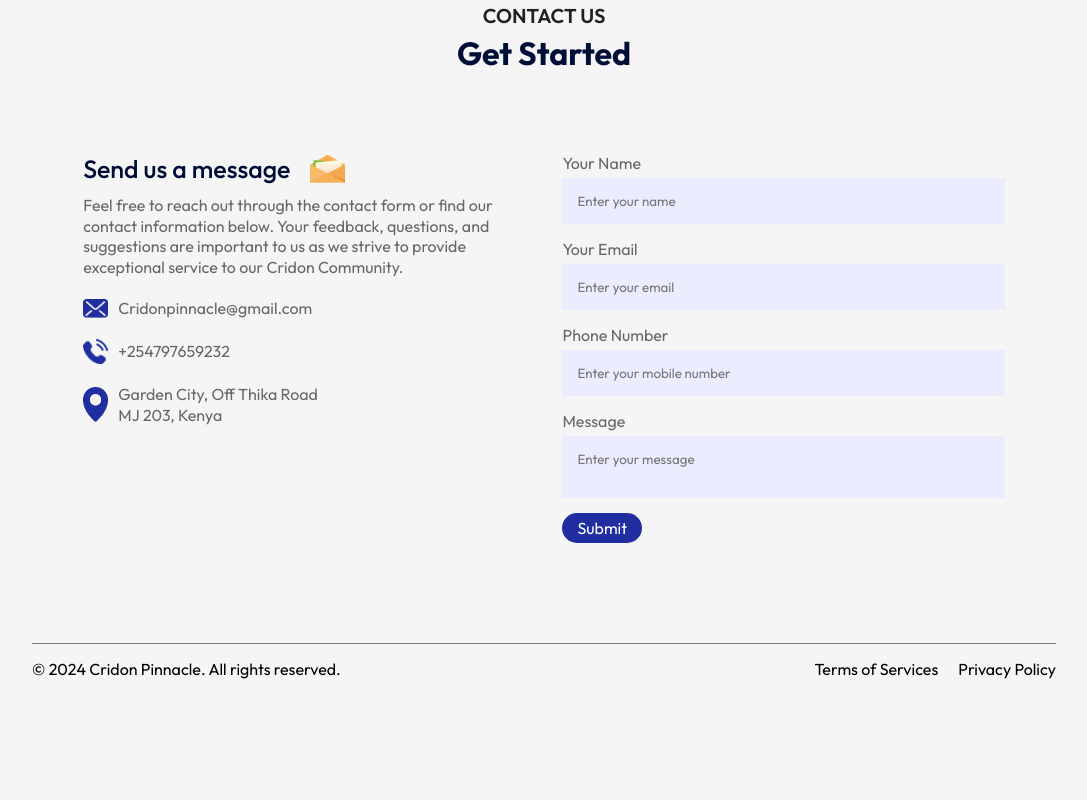
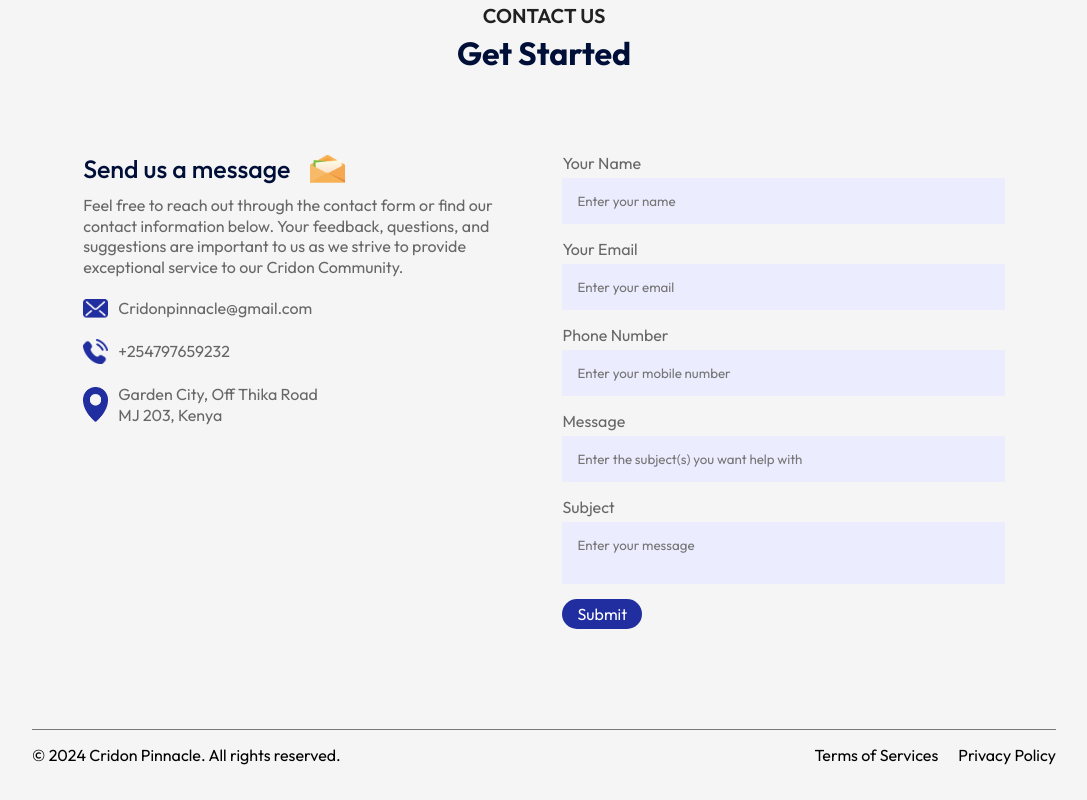
Before and after one commit to CalmaxBenard/cridon-pinnacle, a React (Create React App) app: page / in a window 1280 px wide. Shown: the part 3242-4042 px from the top of the page, without its empty margins (96-1183 px from the left). Before the commit the page ends 3956 px from the top, so only its background shows below. Built offline with nearby package versions, Linux system fonts and the light colour scheme.

Commit message:
add subject input field

```diff
--- a/src/Components/Contact/Contact.js
+++ b/src/Components/Contact/Contact.js
@@ -56,6 +56,8 @@
                 <label>Phone Number</label>
                 <input type='tel' name='phone' placeholder='Enter your mobile number' required/>
                 <label>Message</label>
+                <input type='subject' name='subject' placeholder='Enter the subject(s) you want help with' required/>
+                <label>Subject</label>
                 <textarea name='message' row='10' placeholder='Enter your message' required></textarea>
                 <button type='submit' className='btn dark-btn'>Submit</button>
             </form>
```
